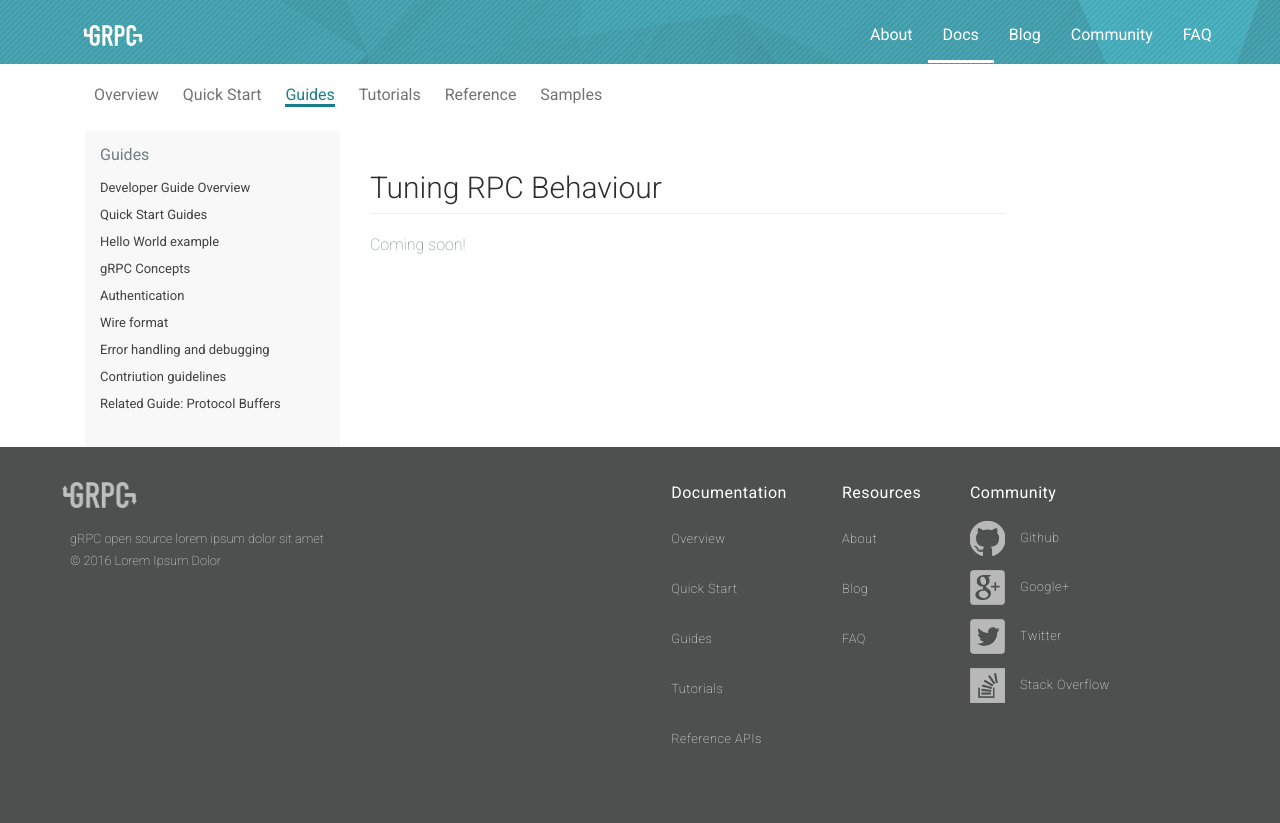
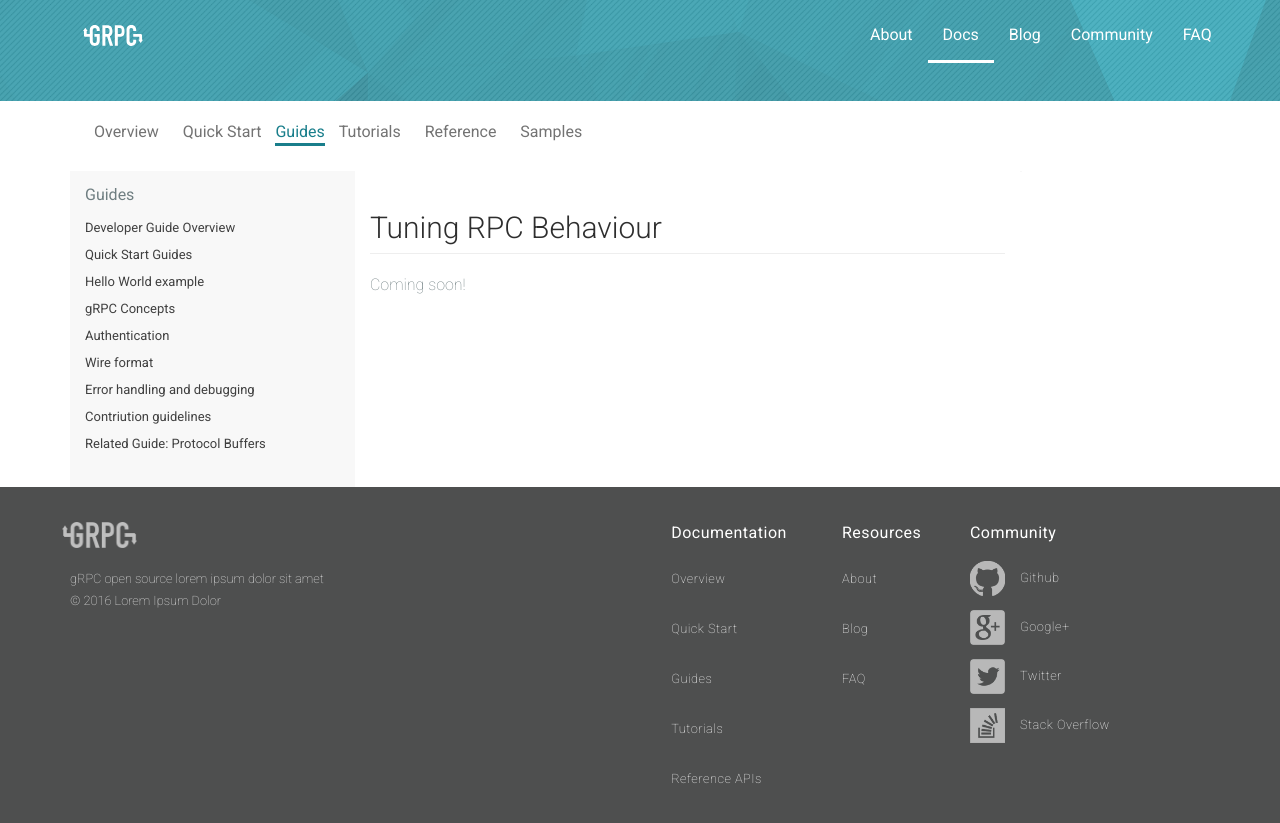
Before and after one commit to grpc/grpc.github.io, a Jekyll site: the page built from docs/guides/tuning.html, in a window 1280 px wide. Shown: the top 823 px of the page. Built offline with Jekyll 4.4.1, drawn with Linux system fonts in a browser that asks for light colours; nearby versions of some CDN libraries.

Commit message:
Fixes formatting on doc navigation panes

```diff
--- a/_includes/doc-side-guides-nav.html
+++ b/_includes/doc-side-guides-nav.html
@@ -1,4 +1,4 @@
-<ul class="doc-side-nav">
+<ul>
 	{% assign current = page.url | downcase | split: '/' %}
 	<h5>Guides</h5>
 	<li><a href="{{ site.baseurl }}/docs/guides/overview.html" {% if current[3] == 'overview.html' %}class='current'{% endif %}>Developer Guide Overview</a></li>
--- a/_layouts/docs.html
+++ b/_layouts/docs.html
@@ -9,7 +9,7 @@
 {% assign current = page.url | downcase | split: '/' %}
 
 {% if current[1] == 'docs' and current[2] != 'index.html' and current[2] != 'overview' %}
-    <div class="col-sm-3">
+    <div class="col-sm-3 doc-side-nav">
         {% if current[2] == 'guides' %}
             {% include doc-side-guides-nav.html %}
         {% endif %}
--- a/_sass/base/_common.scss
+++ b/_sass/base/_common.scss
@@ -36,9 +36,9 @@
 .toc {
     padding: 0;
     border-left: 2px solid $light-gray;
-    display: block !important;
-    @media (max-width: 768px) {
-        display: none !important;
+    display: none !important;
+    @media (min-width: 768px) {
+        display: block !important;
     }
     ul {
         list-style-type: none !important;
--- a/_sass/modules/_doc-nav.scss
+++ b/_sass/modules/_doc-nav.scss
@@ -4,15 +4,18 @@
 	.tab.docs-tab  {
 		a {
 			font-weight: 300;
+			display: inline-block;
+			border-bottom: 1px solid $gray;
+			@media (min-width: 768px) {
 				display: none;
-			border-bottom: 1px solid $gray;
-			@media (max-width: 768px) {
-				display: inline-block !important;
 			}
 		}
-		@media (max-width: 768px) {
 		&:after {
 			content: ' > ';
+		}
+		@media (min-width: 768px) {
+			&:after {
+				content: none;
 			}
 		}
 	}
@@ -21,20 +24,21 @@
 			margin: 0 10px;
 			color: $gray;
 			font-weight: 400;
-			@media (max-width: 768px) {
 			display: none;
+			@media (min-width: 768px) {
+				display: inline-block;
 			}
 		}
 		display: inline-block;
 	}
 	.tab .current {
-		border-bottom: 3px solid $secondBrandColor;
-		color: $secondBrandColor;
-		@media (max-width: 768px) {
 		margin: 0;
 		display: inline-block !important;
 		border-bottom: 1px solid $gray;
 		color: $gray;
+		@media (min-width: 768px) {
+			border-bottom: 3px solid $secondBrandColor;
+			color: $secondBrandColor;
 		}
 	}
 }
@@ -42,8 +46,9 @@
 .doc-side-nav {
 	background-color: $light-gray;
 	padding: 10px 0 30px;
-	@media (max-width: 768px) {
 	display: none;
+	@media (min-width: 768px) {
+		display: initial;
 	}
 	.current {
 		&:before{
--- a/_sass/modules/_nav.scss
+++ b/_sass/modules/_nav.scss
@@ -4,14 +4,18 @@
     background-color: transparent;
     color: $white;
     .nav {
-        @media (max-width: 769px) {
-            display: none;
+        display: none;
+        @media (min-width: 768px) {
+            display: initial;
         }
     }
     .page-headline {
         color: $white;
         font-weight: 300;
         padding: 20px 0;
+        @media (min-width: 768px) {
+            padding: 70px 0 20px;
+        }
     }
     .logo {
         width: 60px;
@@ -47,9 +51,9 @@
 }
 
 .top-nav {
-    display: none;
-    @media (max-width: 769px) {
-            display: initial;
+    display: initial;
+    @media (min-width: 768px) {
+        display: none;
     }
     transition: all 1s ease-in;
     border-width: 5px 0 5px 5px;
```
Lines whose indentation alone changed are shown as unchanged.
